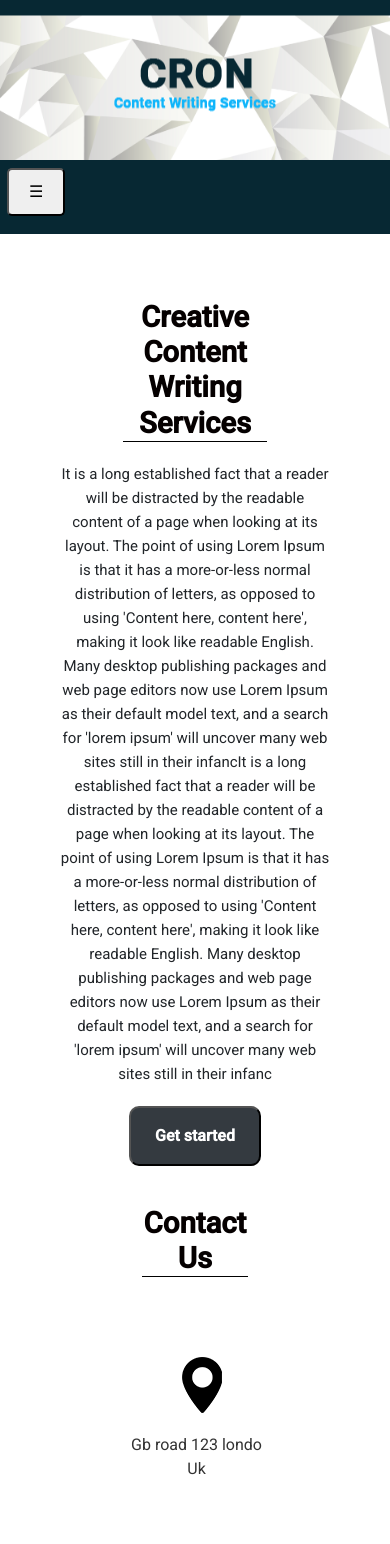
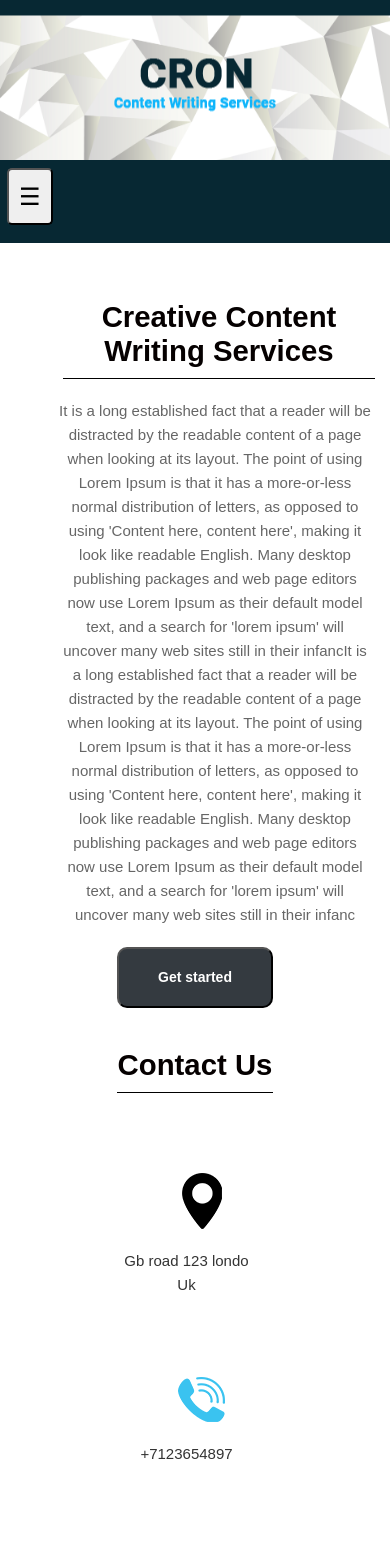
Before and after one commit to mkaraca25/blogTask, an Angular app: page /about in a window 390 px wide. Shown: the top 1544 px of the page. Built offline with nearby package versions, Linux system fonts and the light colour scheme.

Commit message:
03042023

```diff
--- a/src/app/components/contact-us/contact-us.component.css
+++ b/src/app/components/contact-us/contact-us.component.css
@@ -195,6 +195,10 @@
   .contact_section_2{
     margin: -100px;
   }
+  .title1{
+    width: 40%;
+
+  }
 
 }
 
--- a/src/app/components/header/header.component.css
+++ b/src/app/components/header/header.component.css
@@ -5,6 +5,7 @@ header{
 	background-color: #072833;
 	padding-bottom: 10px;
 	padding-top: 10px;
+  font-size: 24px;
 
 }
 main {
--- a/src/app/components/menu/menu.component.css
+++ b/src/app/components/menu/menu.component.css
@@ -49,7 +49,7 @@
   display: none !important;
   position: relative !important;
   right: 5px;
-  padding: 10px 20px;
+  padding: 5px 10px;
 
   border-radius:5px;
 }
@@ -76,10 +76,7 @@
   a {
     display: none;
   }
-  .navbar{
 
-
-  }
 
 
 
@@ -115,7 +112,6 @@
   display:inline-block;
   width: 100%;
   text-decoration: none;
-  font-weight: bold;
   color:#ffffff !important;
   line-height: 56px !important;
   padding-right: 60px;
--- a/src/app/views/about/about.component.css
+++ b/src/app/views/about/about.component.css
@@ -29,3 +29,18 @@
     font-size: 15px;
     line-height: 24px;
 }
+@media (max-width: 768px){
+    .creative_taital{
+       width:auto;
+    }
+    .creative_text{
+            width: 100%;
+            margin-right:-24px;
+    }
+    .text{
+        width: 100%;
+    }
+    .get{
+        width: 50%;
+    }
+}
--- a/src/app/views/blog/blog.component.css
+++ b/src/app/views/blog/blog.component.css
@@ -51,3 +51,8 @@
     font-size: 15px;
     line-height: 24px;
   }
+  @media (max-width: 768px) {
+    .section{
+      width: 100%;
+    }
+  }
--- a/src/app/views/contact/contact.component.css
+++ b/src/app/views/contact/contact.component.css
@@ -203,6 +203,7 @@
   margin-top: 80px;
   margin-bottom: 40px;
   font-size: 28px;
+  width: 80%;
   }
   .container{
     margin:10px;
--- a/src/app/views/home/home.component.css
+++ b/src/app/views/home/home.component.css
@@ -1,3 +1,4 @@
+
 .banner-main {
     background: #fff;
     padding: 30px 0;
@@ -28,7 +29,7 @@
     background-color: #076787;
     height: auto;
     padding: 20px;
-    font-weight: bold;
+
 }
 .section_title{
   display:flex;
@@ -90,6 +91,9 @@
 
 
   }
+  .titleQuote{
+    color: #ffffff
+  }
   .banner-main {
     height: 70vh;
     background-image: url('/assets/banner.png');
@@ -99,12 +103,13 @@
 
   }
   .services{
-    margin-top:50px;
+    margin-top:100px;
   }
   @media (max-width: 1400px) {
     .banner-main {
       height: 90vh;
     }
+
     .bnner_title{
       margin-top:revert;
       font-size:30px;
@@ -138,7 +143,50 @@
     .centered-content{
       overflow: auto;
     }
+    .header{
+      position:fixed;
+    }
     .container{
 
     }
+    .centered-content{
+      height:auto;
+    }
+    .creative_text{
+      width: 100%;
+    }
+    .services{
+      position: relative;
+      top: 50%;
+    }
+    .creative_taital {
+      height:100% !important;
   }
+    .quote_section {
+      text-align: center;width:100% !important;
+      margin-bottom:20px;
+      position: relative;
+      margin-top:400px;
+
+    }
+
+    .section_title {
+      width:200% !important;
+      display: flex;
+      flex-direction: column;
+      align-items: center;
+      justify-content: center;
+      margin: 0 auto;width: 100% ;
+    }
+    .section_left{
+      max-width:100%;
+    }
+    .section_left {
+      margin-bottom: 20px;
+
+    }
+
+    .section_right {
+      margin-top: 20px;
+    }
+  }
--- a/src/app/views/home/home.component.html
+++ b/src/app/views/home/home.component.html
@@ -87,7 +87,7 @@
 <div class="quote_section">
   <div class="section_title">
     <div class="section_left">
-      <h3>Quote for Today</h3>
+      <h3 class="titleQuote">Quote for Today</h3>
       <p>It is a long established fact that a reader will be distracted by the readable content of a page</p>
     </div>
     <button class="section_right">Get A Quote</button>
--- a/src/app/views/services/services.component.css
+++ b/src/app/views/services/services.component.css
@@ -60,7 +60,13 @@
   @media only screen and (max-width: 768px) {
     .section {
       flex-basis: 100%;
+
     }
+    .title{
+      width: 80%;
+    }
+
+    img{margin-top: 20px;}
   }
 
   /* Mobil için stiller */
--- a/src/styles.css
+++ b/src/styles.css
@@ -1,4 +1,87 @@
 /* You can add global styles to this file, and also import other style files */
 
 html, body { height: 100%; }
-body { margin: 0; font-family: Roboto, "Helvetica Neue", sans-serif; }
+body {
+    color: #666666;
+    font-size: 14px;
+    font-family: 'Raleway', sans-serif;;
+    line-height: 1.80857;
+    font-weight: normal;
+    overflow-x: hidden;
+}
+a {
+    color: #1f1f1f;
+    text-decoration: none !important;
+    outline: none !important;
+    -webkit-transition: all .3s ease-in-out;
+    -moz-transition: all .3s ease-in-out;
+    -ms-transition: all .3s ease-in-out;
+    -o-transition: all .3s ease-in-out;
+    transition: all .3s ease-in-out;
+}
+h1,
+h2,
+h3,
+h4,
+h5,
+h6 {
+     letter-spacing: 0;
+     font-weight: normal;
+     position: relative;
+     padding: 0 0 10px 0;
+     font-weight: normal;
+     line-height: normal;
+     color: #111111;
+     margin: 0
+}
+h1 {
+    font-size: 24px
+}
+
+h2 {
+    font-size: 22px
+}
+
+h3 {
+    font-size: 18px
+}
+
+h4 {
+    font-size: 16px
+}
+
+h5 {
+    font-size: 14px
+}
+
+h6 {
+    font-size: 13px
+}
+h1 a,
+h2 a,
+h3 a,
+h4 a,
+h5 a,
+h6 a {
+     color: #212121;
+     text-decoration: none!important;
+     opacity: 1
+}
+
+button:focus {
+     outline: none;
+}
+ul,
+li,
+ol {
+     margin: 0px;
+     padding: 0px;
+     list-style: none;
+}
+
+p {
+     margin: 20px;
+     font-weight: 400;
+     font-size: 15px;
+     line-height: 24px;
+}
```
